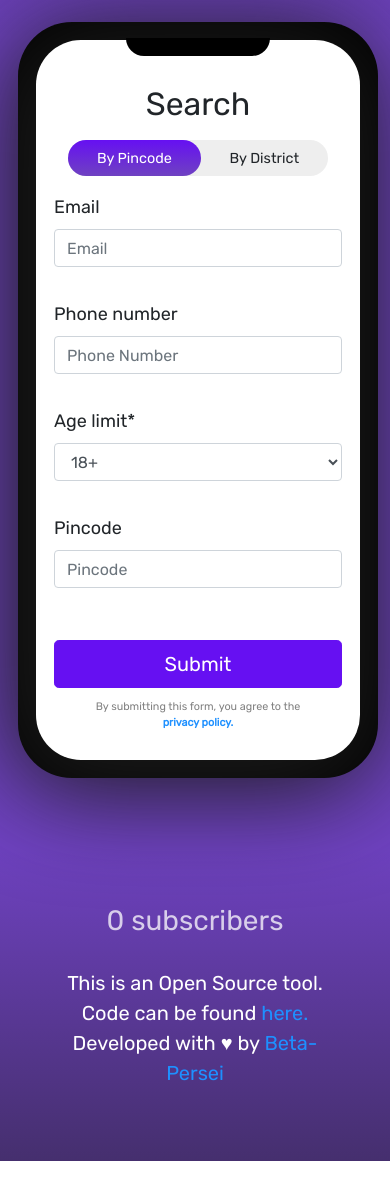
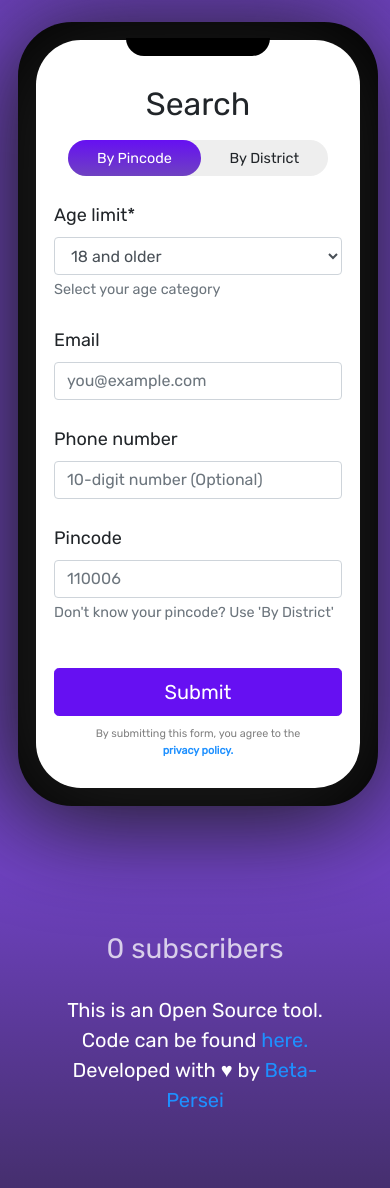
Before and after one commit to Beta-Persei/vaccination-slot-notifier, a Django app: page / in a window 390 px wide. Shown: the part 601-1789 px from the top of the page. Before the commit the page ends 1762 px from the top, so only its background shows below. Run offline with Django 4.2, Linux system fonts and the light colour scheme; data that the repository does not hold is empty; parts of the project's set-up code (start-up, migrations or seed data) failed here and were passed over; some libraries are stand-ins or nearby versions.

Commit message:
Disallow duplicate user email (#44)
* New placeholders

* Allow one email or phone per district or pincode

* transaction test

* Fix assertions

* Fix formatting issues

* Run black only on push, not PR. See issue https://github.com/wearerequired/lint-action/issues/13

* Messages UI

*Alert Messages UI

* Fix test

* Test case and ago group

```diff
--- a/static/css/index.css
+++ b/static/css/index.css
@@ -130,7 +130,7 @@ a {
   margin: auto;
 
   width: 20em;
-  height: 40em;
+  height: 42em;
 
   padding: 1em 2em;
   padding-bottom: 0;
@@ -180,6 +180,14 @@ a {
   bottom: -1em;
   background-color: black;
   z-index: 1;
+}
+
+#search-form form .form-group {
+  margin-bottom: 0.5rem;
+}
+
+#search-form form .form-field:nth-of-type(2) .form-group {
+  margin-top: 0.5rem;
 }
 
 /* Search type selectors */
--- a/subscribers/forms.py
+++ b/subscribers/forms.py
@@ -27,9 +27,11 @@ class SubscriberForm(ModelForm):
             "search_type",
         ]
         widgets = {
-            "email": forms.TextInput(attrs={"placeholder": "Email"}),
-            "phone_number": forms.TextInput(attrs={"placeholder": "Phone Number"}),
-            "pincode": forms.TextInput(attrs={"placeholder": "Pincode"}),
+            "email": forms.TextInput(attrs={"placeholder": "you@example.com"}),
+            "phone_number": forms.TextInput(
+                attrs={"placeholder": "10-digit number (Optional)"}
+            ),
+            "pincode": forms.TextInput(attrs={"placeholder": "110006"}),
             "district_id": forms.Select,
         }
 
@@ -40,8 +42,8 @@ class SubscriberForm(ModelForm):
         if not cleaned_data.get("email") and not cleaned_data.get("phone_number"):
             error.update(
                 {
-                    "email": "Please enter at least one out of email or phone number.",
-                    "phone_number": "Please enter at least one out of email or phone number.",
+                    "email": "Please enter either email or phone number.",
+                    "phone_number": "Please enter either email or phone number.",
                 }
             )
 
@@ -67,6 +69,52 @@ class SubscriberForm(ModelForm):
                         "district_id": "Please select your district",
                     }
                 )
+
+        if cleaned_data.get("email") or cleaned_data.get("phone_number"):
+            email = cleaned_data.get("email")
+            phone_number = cleaned_data.get("phone_number")
+
+            if cleaned_data.get("pincode"):
+                if email:
+                    if Subscriber.objects.filter(
+                        email=email, pincode=cleaned_data.get("pincode")
+                    ).exists():
+                        error.update(
+                            {
+                                "pincode": "You have already subscribed at this pincode.",
+                            }
+                        )
+                elif phone_number:
+                    if Subscriber.objects.filter(
+                        phone_number=phone_number, pincode=cleaned_data.get("pincode")
+                    ).exists():
+                        error.update(
+                            {
+                                "pincode": "You have already subscribed at this pincode.",
+                            }
+                        )
+
+            if cleaned_data.get("district_id"):
+                if email:
+                    if Subscriber.objects.filter(
+                        email=email, district_id=cleaned_data.get("district_id")
+                    ).exists():
+                        error.update(
+                            {
+                                "district_id": "You have already subscribed at this district.",
+                            }
+                        )
+                elif phone_number:
+                    if Subscriber.objects.filter(
+                        phone_number=phone_number,
+                        district_id=cleaned_data.get("district_id"),
+                    ).exists():
+                        error.update(
+                            {
+                                "district_id": "You have already subscribed at this district.",
+                            }
+                        )
+
         if cleaned_data.get("pincode") and cleaned_data.get("district_id"):
             cleaned_data.pop("district_id")
 
--- a/subscribers/models.py
+++ b/subscribers/models.py
@@ -14,8 +14,8 @@ from sniffer.models import Slots
 from subscribers.utils import send_mail, send_whatsapp
 
 AGE_CATEGORY = [
-    (18, "18+"),
-    (45, "45+"),
+    (18, "18 and older"),
+    (45, "45 and older"),
 ]
 
 
@@ -28,10 +28,17 @@ class Subscriber(models.Model):
         validators=[MinValueValidator(100000), MaxValueValidator(999999)],
         blank=True,
         null=True,
+        help_text="Don't know your pincode? Use 'By District'",
     )
-    district_id = models.IntegerField("district", blank=True, null=True)
+    district_id = models.IntegerField(
+        "district",
+        blank=True,
+        null=True,
+        help_text="Districts are based on voting districts",
+    )
     age_limit = models.IntegerField(
         "age limit",
+        help_text="Select your age category",
         choices=AGE_CATEGORY,
         default=AGE_CATEGORY[0][0],
         null=False,
@@ -52,9 +59,13 @@ class Subscriber(models.Model):
     )
 
     def __str__(self):
+        s = []
+        if self.email:
+            s.append(str(self.email))
         if self.phone_number:
-            return str(self.phone_number)
-        return self.email
+            s.append(str(self.phone_number))
+
+        return " ".join(s)
 
     @staticmethod
     def _filter_centers(centers, age_limit):
--- a/subscribers/templates/subscribers/base.html
+++ b/subscribers/templates/subscribers/base.html
@@ -63,6 +63,8 @@
 
     <main>
         {% if messages %}
+            <div id="message-container"
+                style="position: fixed; padding: 2em 1em; max-width: 32em; margin: auto; z-index: 10; bottom: 0; right: 0;">
                 {% for message in messages %}
                     <div class="alert alert-{{ message.tags }} alert-dismissible fade show" role="alert">
                         {{ message }}
@@ -71,6 +73,7 @@
                         </button>
                     </div>
                 {% endfor %}
+            </div>
         {% endif %}
 
         {% block content %}
--- a/subscribers/templates/subscribers/index.html
+++ b/subscribers/templates/subscribers/index.html
@@ -29,16 +29,16 @@
             </div>
         </div>
 
+        <div id="age_limit-field" class="form-field">
+            {{ form.age_limit|as_crispy_field }}
+        </div>
+
         <div id="email-field" class="form-field">
             {{ form.email|as_crispy_field  }}
         </div>
 
         <div id="phone_number-field" class="form-field">
             {{ form.phone_number|as_crispy_field }}
-        </div>
-
-        <div id="age_limit-field" class="form-field">
-            {{ form.age_limit|as_crispy_field }}
         </div>
 
         <div id="pincode-field" class="form-field">
--- a/subscribers/views.py
+++ b/subscribers/views.py
@@ -13,7 +13,7 @@ class SubscriberCreateView(SuccessMessageMixin, FormView):
 
     template_name = "subscribers/index.html"
     success_message = (
-        "You will be notified via email whenever a vaccinaton slot is available!"
+        "You will be notified when a vaccinaton slot is available!"
     )
     success_url = "/"
 
@@ -38,7 +38,7 @@ def unsubscribe_view(request, pk):
         messages.add_message(
             request,
             messages.SUCCESS,
-            "You have unsubscribed from slot availability updates.",
+            "You have unsubscribed from vaccinaton slot updates.",
         )
     except ObjectDoesNotExist:
         messages.add_message(request, messages.WARNING, "Oops! Something went wrong.")
```
Also changed, not shown: subscribers/tests/test_forms.py (+2 -2 lines), subscribers/tests/test_models.py (+7 -0 lines), subscribers/tests/test_views.py (+1 -1 lines), .github/workflows/lint.yml, 1 other file. Lines whose indentation alone changed are shown as unchanged.
